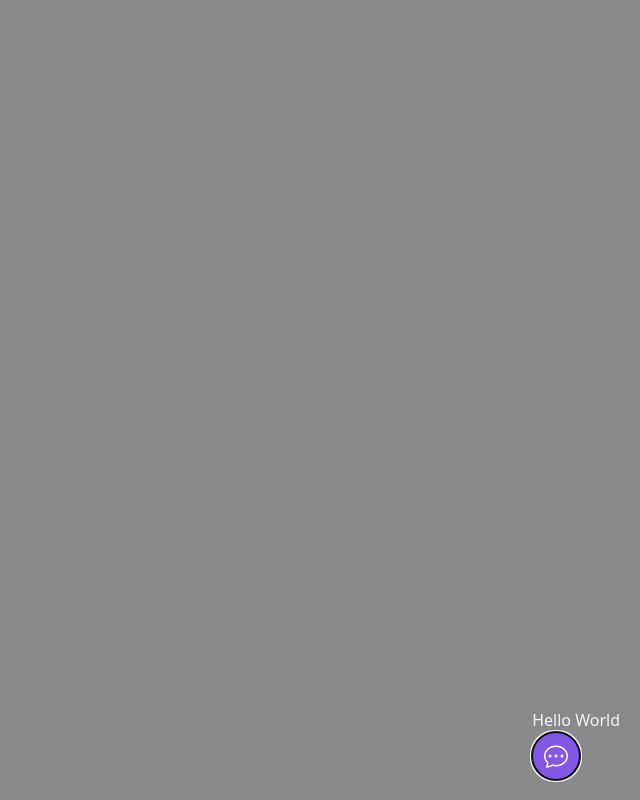
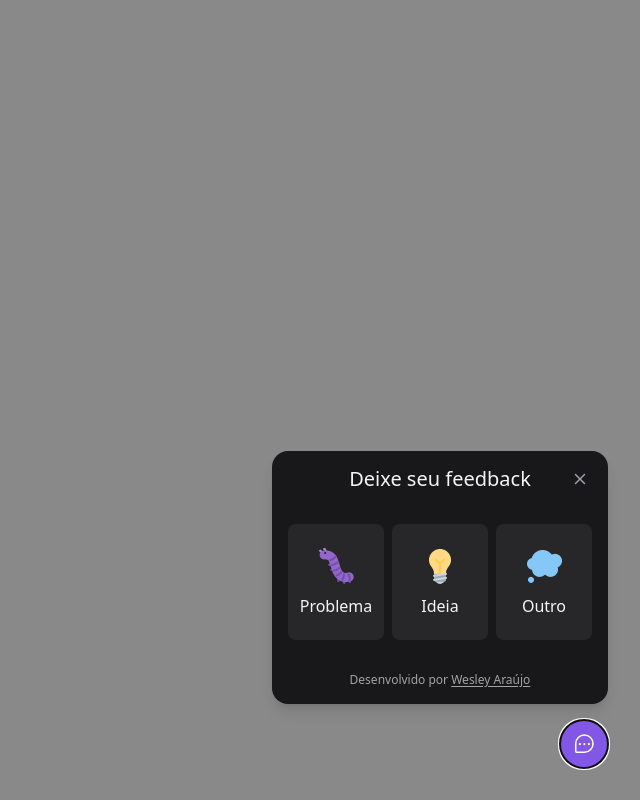
Before and after one commit to wesleyara/feedback-frontend, a React (Vite) app: page / in a window 1280 px wide. Both pictures are taken after a click on the button "Feedback". Shown: the whole page, without its empty margins (640-1280 px from the left). Built offline with nearby package versions, Linux system fonts and the light colour scheme.

Commit message:
feat: Criando CloseButton

```diff
--- /dev/null
+++ b/src/components/CloseButton/index.tsx
@@ -0,0 +1,14 @@
+import { Popover } from "@headlessui/react";
+
+import { X } from "phosphor-react";
+
+export const CloseButton = () => {
+  return (
+    <Popover.Button
+      className="top-5 right-5 absolute text-zinc-400 hover:text-zinc-100"
+      title="Fechar formulário de feedback"
+    >
+      <X weight="bold" className="w-4 h-4" />
+    </Popover.Button>
+  );
+};
--- a/src/components/Widget/index.tsx
+++ b/src/components/Widget/index.tsx
@@ -1,13 +1,16 @@
-import { BsChatDots } from "react-icons/bs";
+import { ChatTeardropDots } from "phosphor-react";
 
 import { Popover } from "@headlessui/react";
+import { WidgetForm } from "../WidgetForm";
 
 export const Widget = () => {
   return (
-    <Popover className="absolute bottom-5 right-5">
-      <Popover.Panel>Hello World</Popover.Panel>
+    <Popover className="absolute bottom-4 right-4 md:bottom-8 md:right-8 flex flex-col items-end">
+      <Popover.Panel>
+        <WidgetForm />
+      </Popover.Panel>
       <Popover.Button className="bg-brand-500 rounded-full px-3 h-12 flex items-center text-white group">
-        <BsChatDots className="w-6 h-6" />
+        <ChatTeardropDots className="w-6 h-6" />
 
         <span className="max-w-0 overflow-hidden group-hover:max-w-xs transition-all duration-500 ease-linear">
           <span className="pl-2"></span>
```
